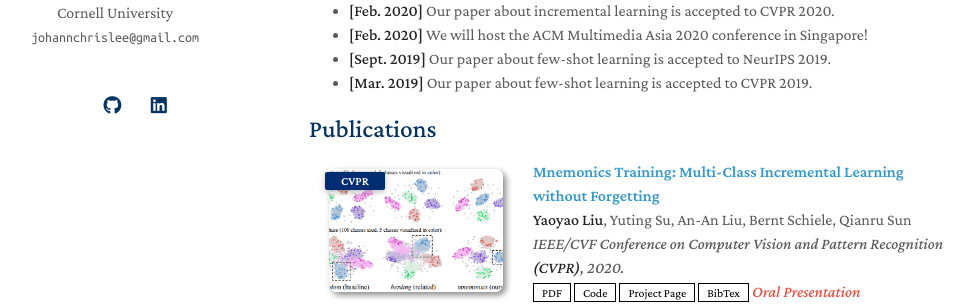
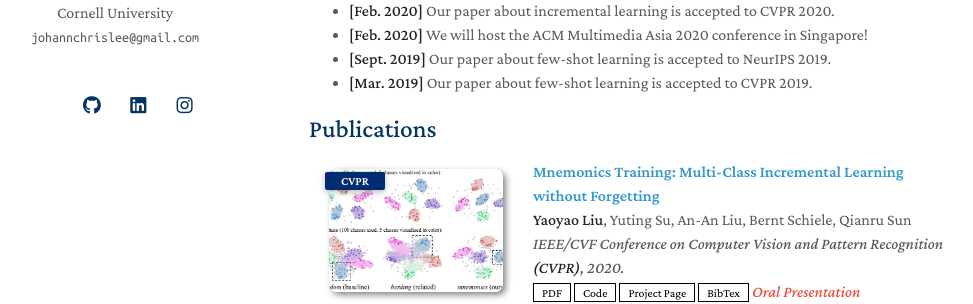
Before and after one commit to lee-johann/xforeverjlx.github.io, a Jekyll site: the page built from index.md, in a window 1280 px wide. Shown: the part 307-611 px from the top of the page, without its empty margins (161-1134 px from the left). Built offline with Jekyll 4.4.1, drawn with Linux system fonts in a browser that asks for light colours; nearby versions of some CDN libraries; a style sheet for code colours, icons or effects is not loaded; our own code applies the rules of GitHub Pages for plain Markdown files.

Commit message:
instagram test

```diff
--- a/_config.yml
+++ b/_config.yml
@@ -17,6 +17,7 @@ cv_link: assets/files/swe_resume.pdf
 github_link: https://github.com/xforeverjlx
 linkedin: https://www.linkedin.com/in/johann-lee-02074718a/
 # twitter: https://twitter.com/
+instagram: https://www.instagram.com/johann_lee
 
 # Images (e.g., your profile picture and your website's favicon)
 # "favicon" and "favicon_dark" are used for the light and dark modes, respectively.
--- a/_layouts/homepage.html
+++ b/_layouts/homepage.html
@@ -74,9 +74,9 @@
         </a>
         {% endif %}
 
-        {% if site.twitter %}
-        <a style="margin: 0 0 0 0" href="{{ site.twitter }}">
-          <i class="fab fa-twitter"></i>
+        {% if site.instagram %}
+        <a style="margin: 0 0 0 0" href="{{ site.instagram }}">
+          <i class="fab fa-instagram"></i>
         </a>
         {% endif %}
         </div>
--- a/_sass/minimal-light.scss
+++ b/_sass/minimal-light.scss
@@ -103,7 +103,7 @@ body {
   border-radius:3.6rem;
   margin:-1.8rem}
 
-.twitter span{
+.instagram span{
   background-color:#4099ff}
 
 .facebook span{
@@ -135,7 +135,7 @@ email {
   width:3.6rem;
   z-index:10}
 
-.icon-button .icon-twitter{
+.icon-button .icon-instagram{
   color:#4099ff}
 
 .icon-button .icon-facebook{
@@ -147,7 +147,7 @@ email {
 .icon-button .icon-linkedin{
   color:#0077B5}
 
-.icon-button:hover .icon-twitter,.icon-button:hover .icon-facebook,.icon-button:hover .icon-github,.icon-button:hover .icon-linkedin{color:white}
+.icon-button:hover .icon-instagram,.icon-button:hover .icon-facebook,.icon-button:hover .icon-github,.icon-button:hover .icon-linkedin{color:white}
 
 autocolor{
   color:#595959;
```
Also changed, not shown: README_de.md (deleted), README_zh_Hans.md (deleted), README_zh_Hant.md (deleted).
